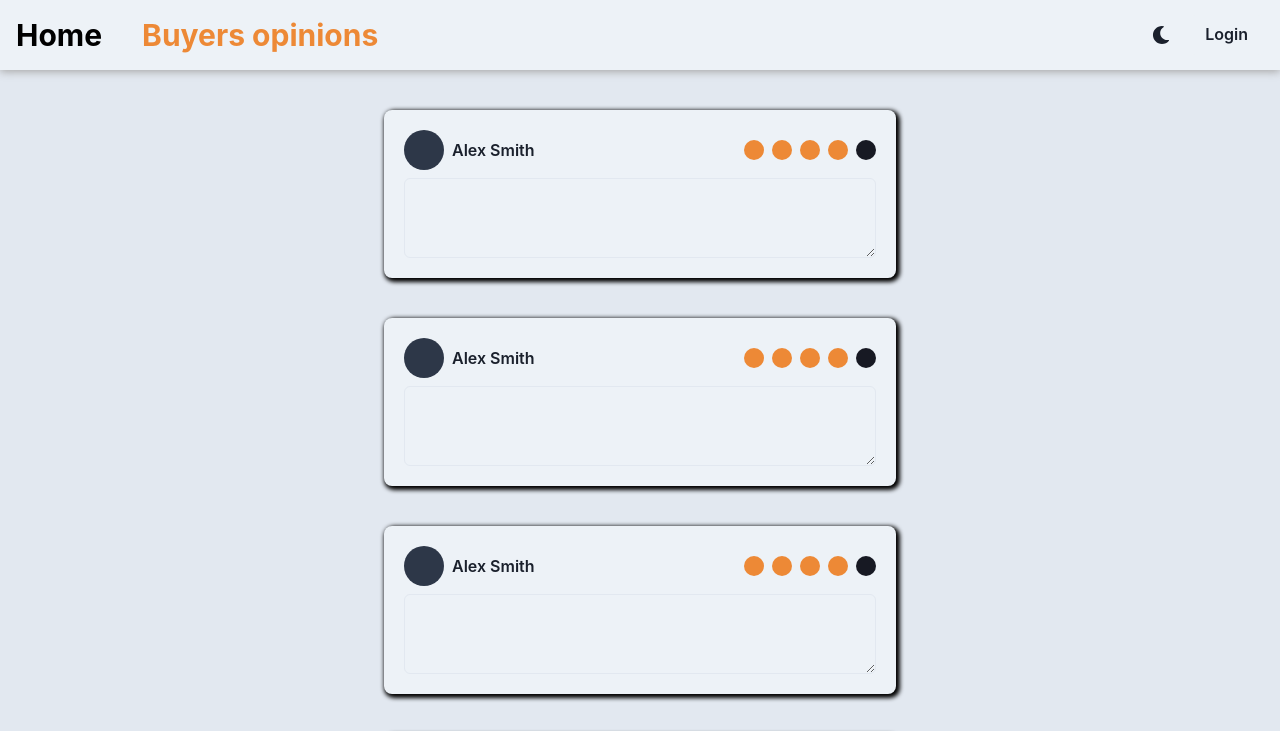
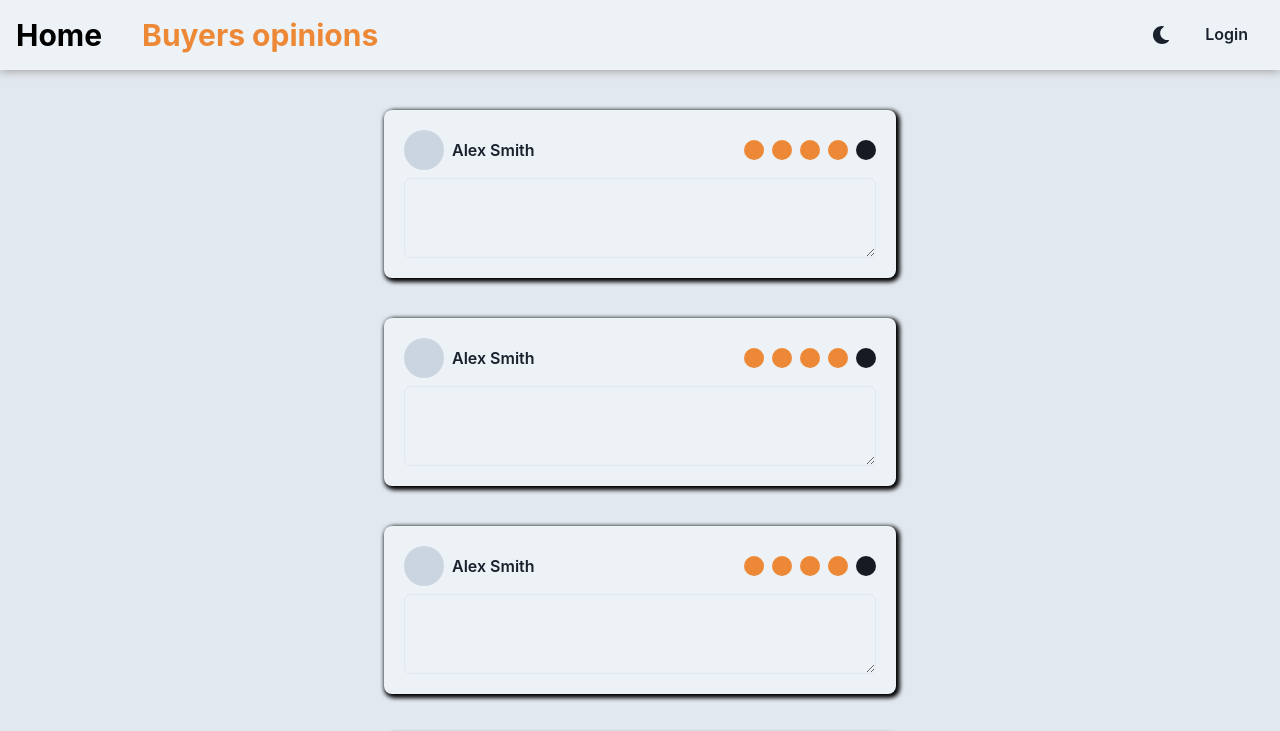
Before and after one commit to Harry29-exe/seller-panel, a React (Create React App) app: page /buyers-opinions in a window 1280 px wide. Shown: the top 731 px of the page. Built offline with nearby package versions, Linux system fonts and the light colour scheme.

Commit message:
tweaked customer icon color

```diff
--- a/src/molecules/BuyerOpinion.tsx
+++ b/src/molecules/BuyerOpinion.tsx
@@ -3,7 +3,7 @@ import {Box, Center, Flex, HStack, Textarea, useColorModeValue, VStack} from "@c
 import Rating from "../atomics/Rating";
 
 const BuyerOpinion = () => {
-    const customerBg = useColorModeValue("gray.700", "gray.300")
+    const customerBg = useColorModeValue("gray.300", "gray.300")
     const bg = useColorModeValue("gray.100", "gray.900")
 
     return (
```
